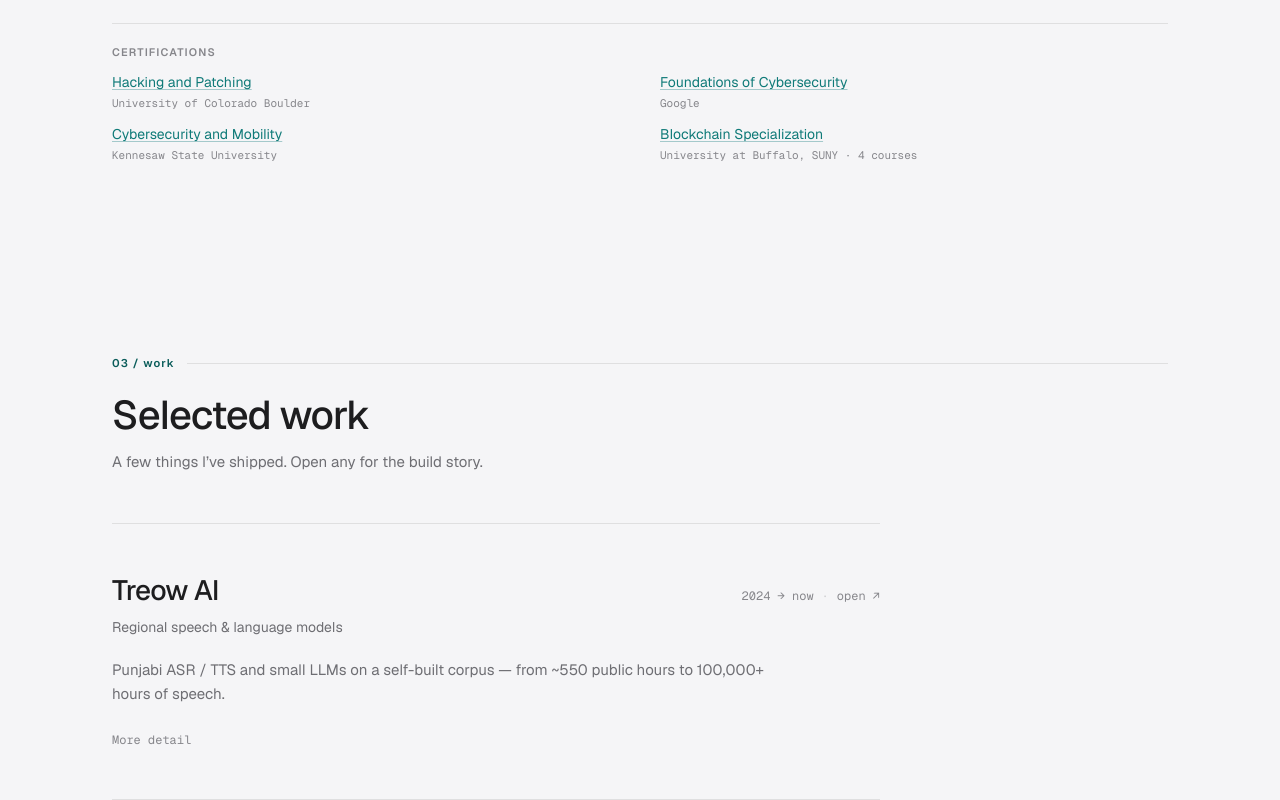
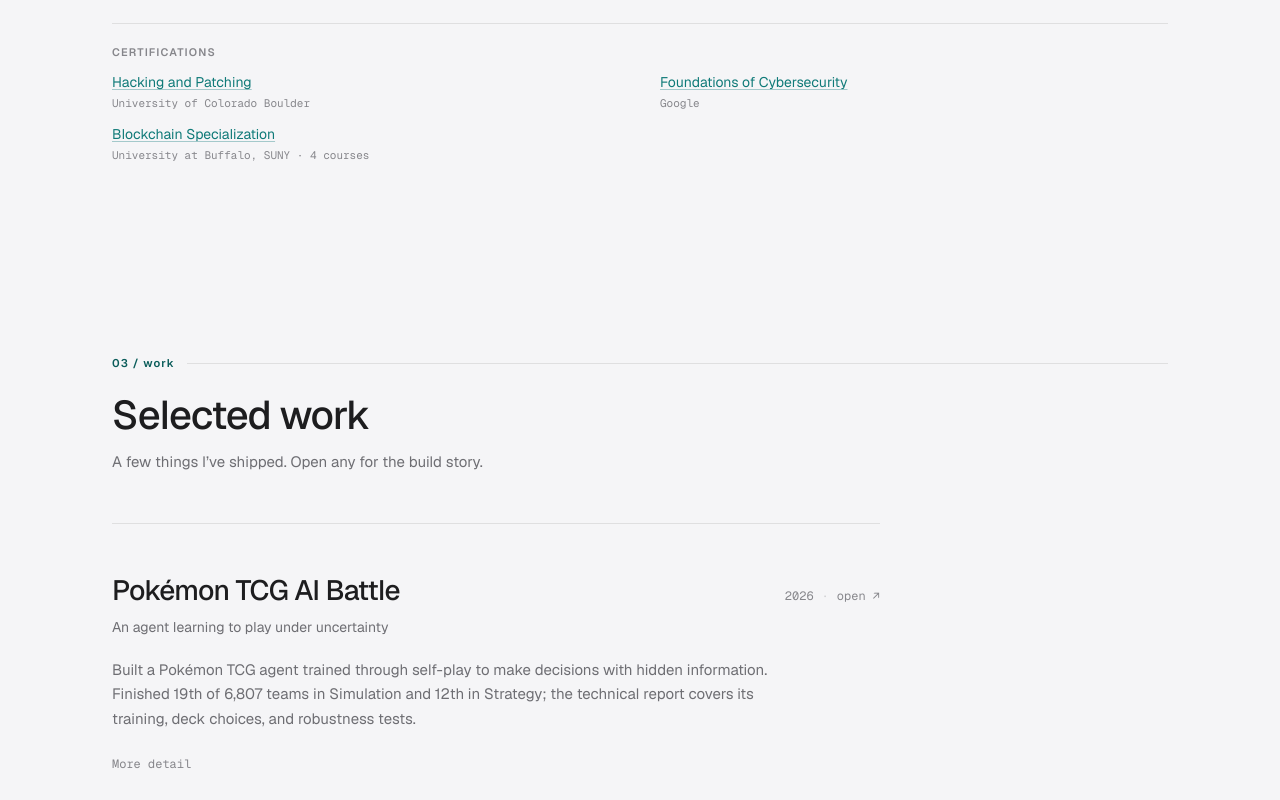
Before and after one commit to kdcyberdude/kdcyberdude, a React (Vite) app: page / in a window 1280 px wide. Shown: the part 3280-4080 px from the top of the page. Built offline with nearby package versions, Linux system fonts and the light colour scheme.

Commit message:
Add Pokemon TCG agent project and update resume

```diff
--- a/src/data/content.ts
+++ b/src/data/content.ts
@@ -157,6 +157,31 @@ export type Project = {
 };
 
 export const projects: Project[] = [
+  {
+    id: "pokemon-tcg-agent",
+    name: "Pokémon TCG AI Battle",
+    kicker: "An agent learning to play under uncertainty",
+    href: "https://kdcyberdude.com/blogs/how-to-build-a-pokemon-tcg-agent/",
+    year: "2026",
+    role: "Research & engineering · The Pokémon Company / Kaggle",
+    summary:
+      "Built a Pokémon TCG agent trained through self-play to make decisions with hidden information. Finished 19th of 6,807 teams in Simulation and 12th in Strategy; the technical report covers its training, deck choices, and robustness tests.",
+    metrics: [
+      { k: "Simulation", v: "19th / 6,807 teams" },
+      { k: "Strategy", v: "12th" },
+    ],
+    stack: ["reinforcement learning", "Transformer", "self-play", "evaluation"],
+    bullets: [
+      "Built a Transformer policy that combines the visible game state, legal moves, the agent's own deck, and estimates of hidden opponent cards.",
+      "Trained with PPO self-play, then specialized the policy for the two submitted decks.",
+      "Evaluated performance across repeated games, matchups, starting conditions, and deck changes. The [technical report](https://kdcyberdude.com/blogs/how-to-build-a-pokemon-tcg-agent/) explains the evidence and limitations.",
+    ],
+    links: [
+      { label: "Technical report", href: "https://kdcyberdude.com/blogs/how-to-build-a-pokemon-tcg-agent/" },
+      { label: "Simulation result", href: "https://www.kaggle.com/competitions/pokemon-tcg-ai-battle/leaderboard?episodeId=82017244&submissionId=54072877" },
+      { label: "Strategy result", href: "https://www.kaggle.com/competitions/pokemon-tcg-ai-battle-challenge-strategy/discussion/742692#3528717" },
+    ],
+  },
   {
     id: "treow",
     name: "Treow AI",
@@ -394,11 +419,6 @@ export const certifications: {
     href: "https://www.coursera.org/account/accomplishments/verify/UC5E84KTNEMG",
   },
   {
-    name: "Cybersecurity and Mobility",
-    issuer: "Kennesaw State University",
-    href: "https://www.coursera.org/account/accomplishments/verify/SD6JM6HBPPR9",
-  },
-  {
     name: "Blockchain Specialization",
     issuer: "University at Buffalo, SUNY · 4 courses",
     href: "https://www.coursera.org/account/accomplishments/specialization/Z6CWVUGLSGRK",
```
Also changed, not shown: 2 other files (tests, documents, lock files or other folders).
